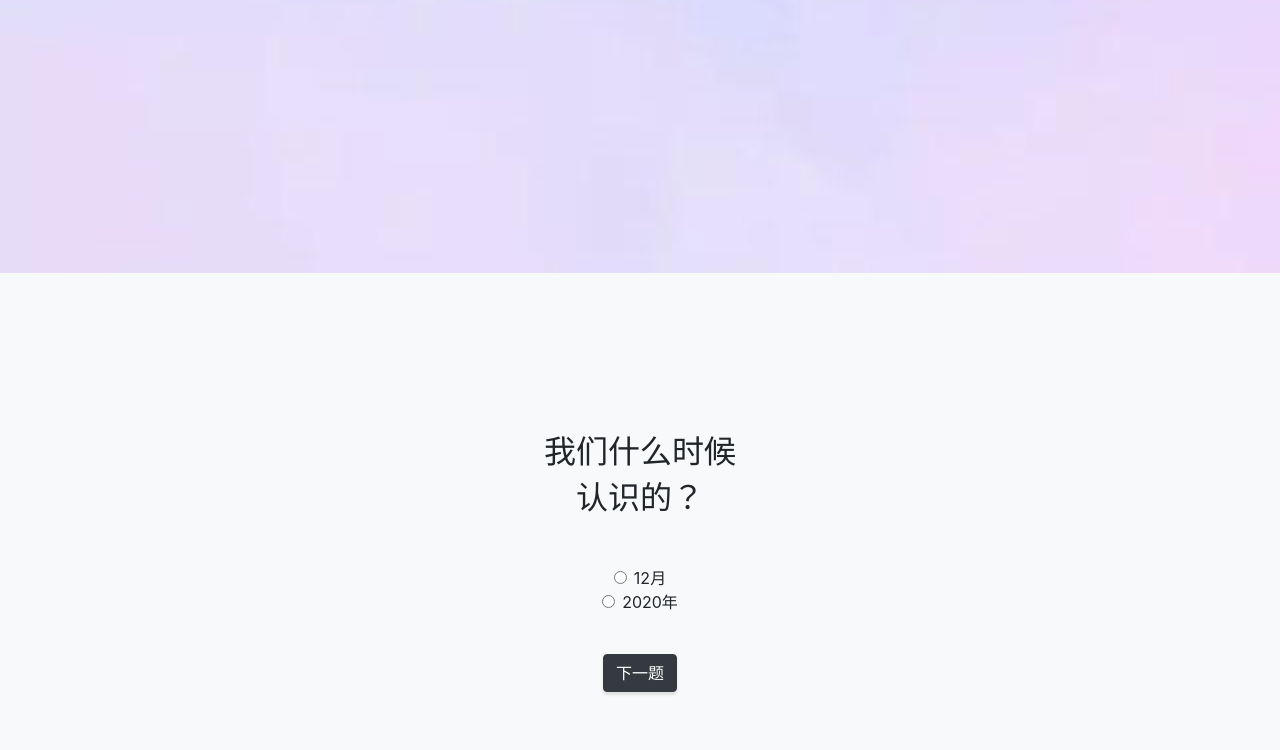
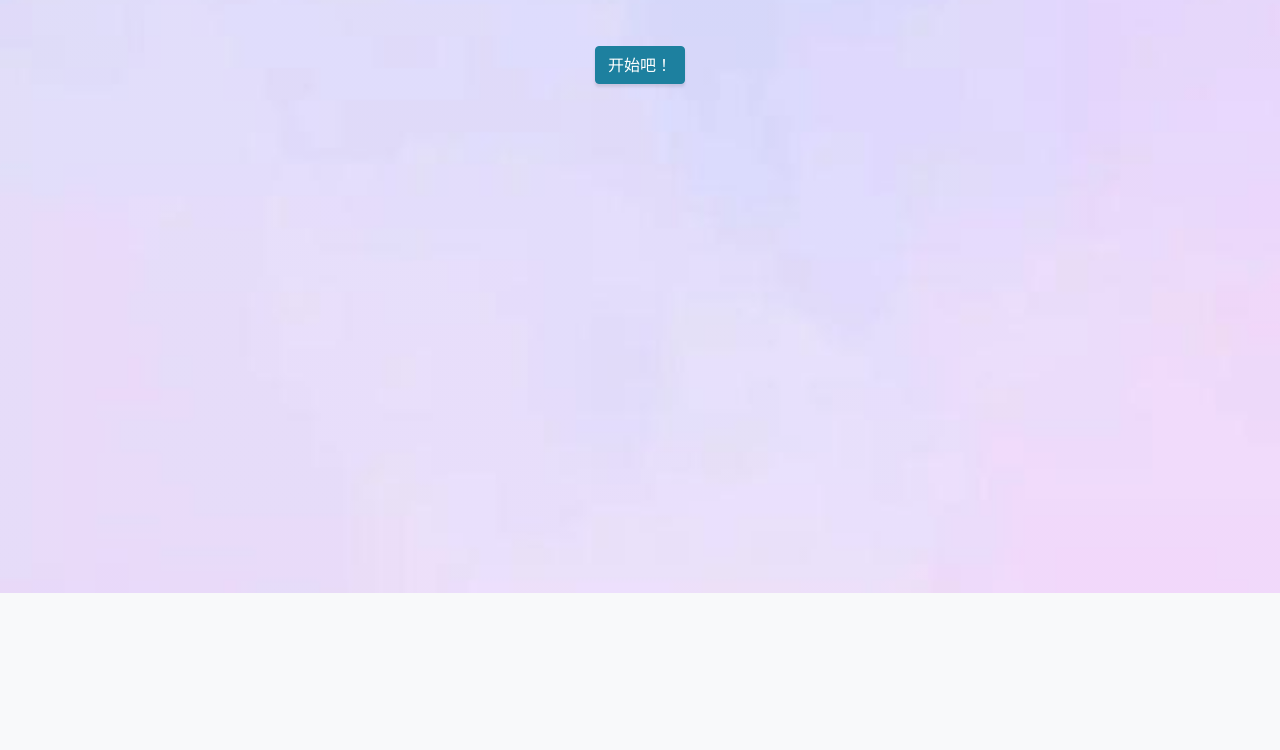
Before and after one commit to xinliu95/xinliu95.github.io, a website with bundled scripts: page index.html in a window 1280 px wide. Shown: the part 527-1277 px from the top of the page. Built offline with nearby package versions, Linux system fonts and the light colour scheme.

Commit message:
Add files via upload

```diff
--- a/css/stylish-portfolio.css
+++ b/css/stylish-portfolio.css
@@ -87,7 +87,7 @@ h6 {
 }
 
 .masthead {
-  min-height: 50rem;
+  min-height: 70rem;
   position: relative;
   display: table;
   width: 100%;
```
